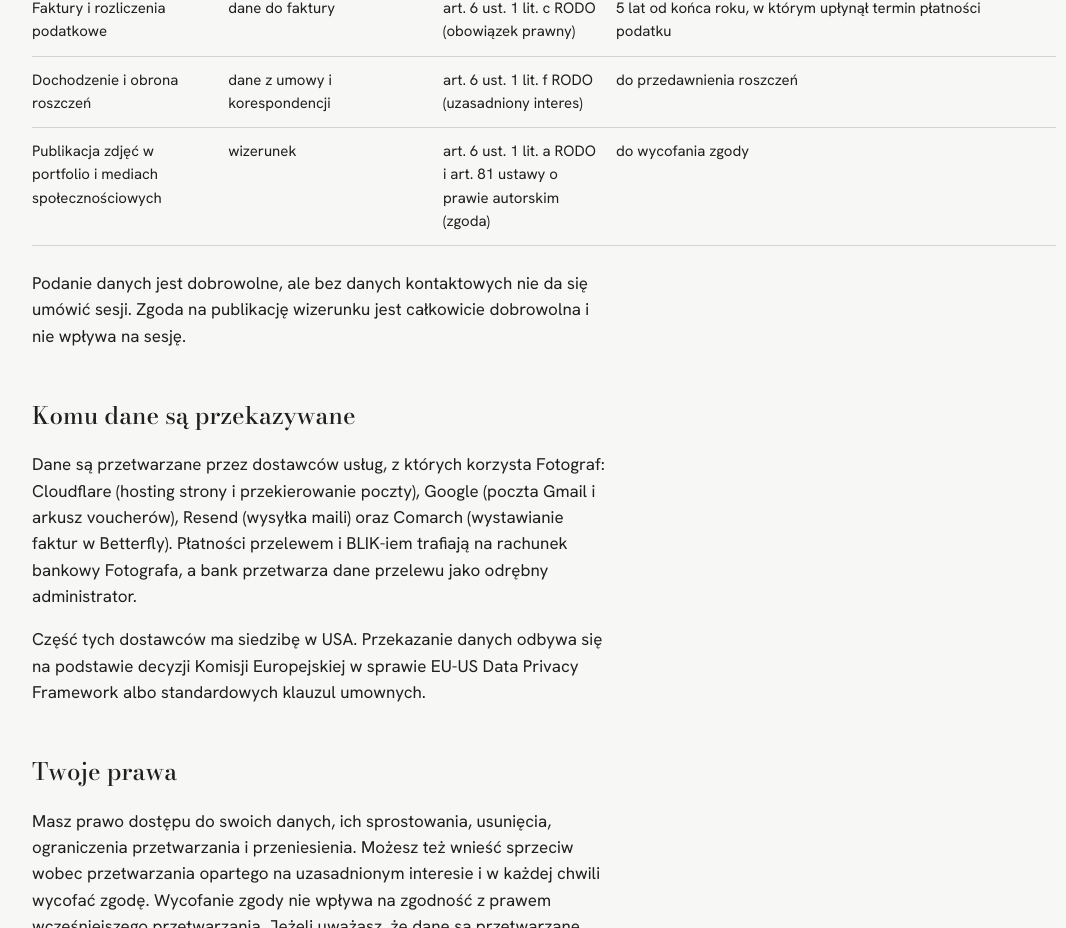
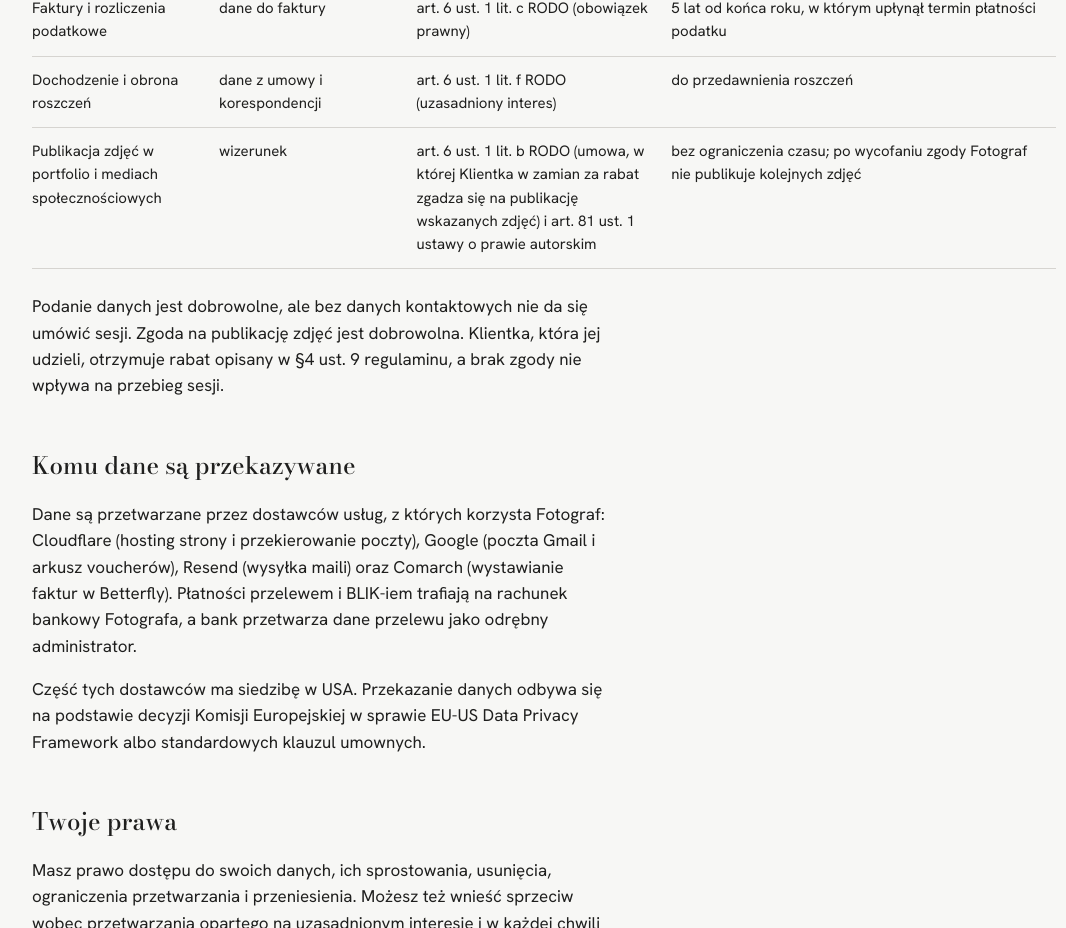
Before and after one commit to michalciemiega-lnbc/michalciemiega-pl, a plain HTML site: page polityka-prywatnosci/index.html in a window 1280 px wide. Shown: the part 895-1823 px from the top of the page, without its empty margins (32-1098 px from the left). Drawn offline with Linux system fonts and the light colour scheme.

Commit message:
Rabat 20% za zgodę na publikację zdjęć w portfolio: regulamin, polityka prywatności i cennik
Co-Authored-By: Claude Opus 5.5 <noreply@anthropic.com>
Claude-Session: https://claude.ai/code/session_016YPDHDCtW83DARWVocSL4b

```diff
--- a/polityka-prywatnosci/index.html
+++ b/polityka-prywatnosci/index.html
@@ -77,13 +77,13 @@
           <tr>
             <td>Publikacja zdjęć w portfolio i mediach społecznościowych</td>
             <td>wizerunek</td>
-            <td>art. 6 ust. 1 lit. a RODO i art. 81 ustawy o prawie autorskim (zgoda)</td>
-            <td>do wycofania zgody</td>
+            <td>art. 6 ust. 1 lit. b RODO (umowa, w której Klientka w zamian za rabat zgadza się na publikację wskazanych zdjęć) i art. 81 ust. 1 ustawy o prawie autorskim</td>
+            <td>bez ograniczenia czasu; po wycofaniu zgody Fotograf nie publikuje kolejnych zdjęć</td>
           </tr>
         </tbody>
       </table>
     </div>
-    <p>Podanie danych jest dobrowolne, ale bez danych kontaktowych nie da się umówić sesji. Zgoda na publikację wizerunku jest całkowicie dobrowolna i nie wpływa na sesję.</p>
+    <p>Podanie danych jest dobrowolne, ale bez danych kontaktowych nie da się umówić sesji. Zgoda na publikację zdjęć jest dobrowolna. Klientka, która jej udzieli, otrzymuje rabat opisany w §4 ust. 9 regulaminu, a brak zgody nie wpływa na przebieg sesji.</p>
 
     <h2>Komu dane są przekazywane</h2>
     <p>Dane są przetwarzane przez dostawców usług, z których korzysta Fotograf: Cloudflare (hosting strony i przekierowanie poczty), Google (poczta Gmail i arkusz voucherów), Resend (wysyłka maili) oraz Comarch (wystawianie faktur w Betterfly). Płatności przelewem i BLIK-iem trafiają na rachunek bankowy Fotografa, a bank przetwarza dane przelewu jako odrębny administrator.</p>
```
Also changed, not shown: index.html (+1 -0 lines), regulamin/index.html (+1 -1 lines).
